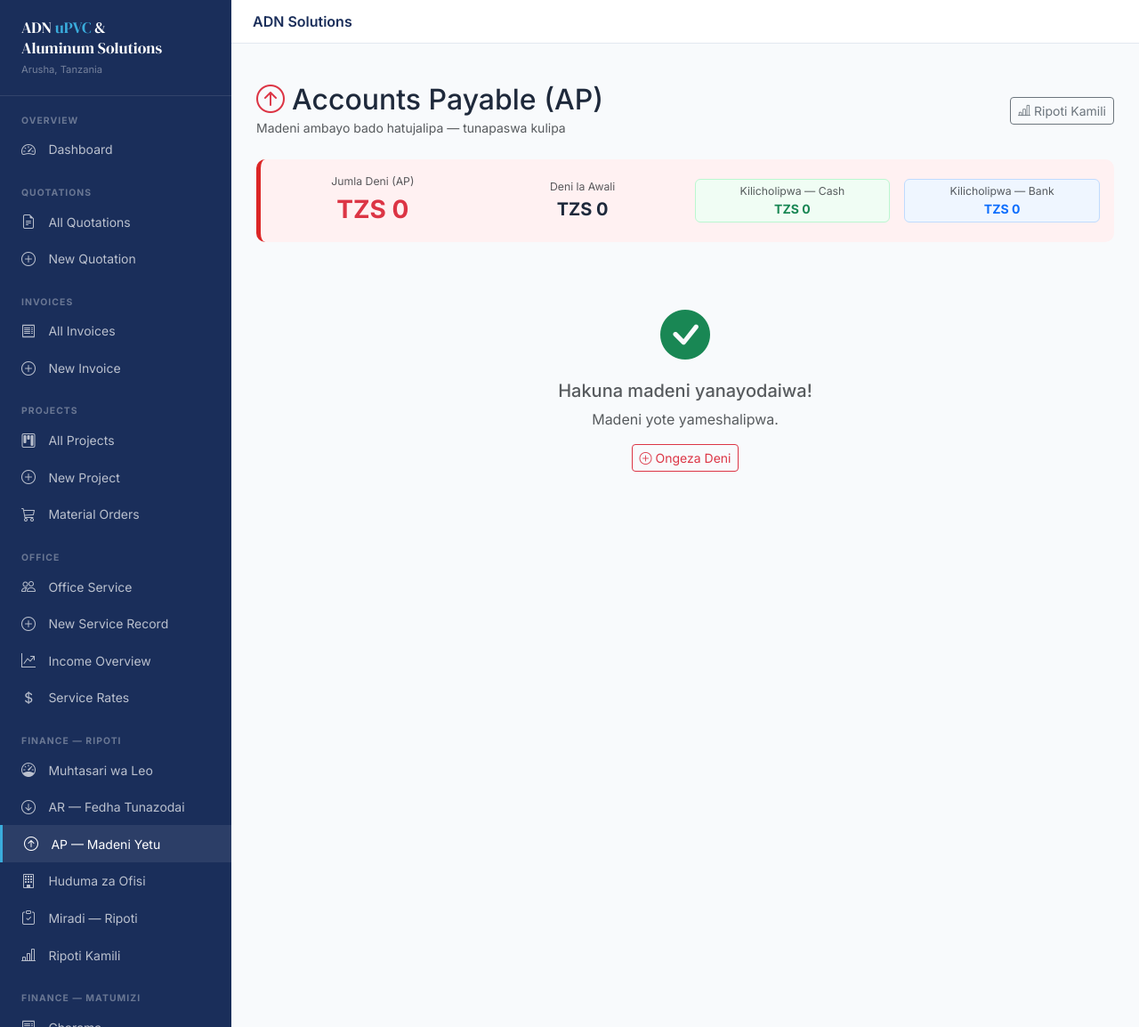
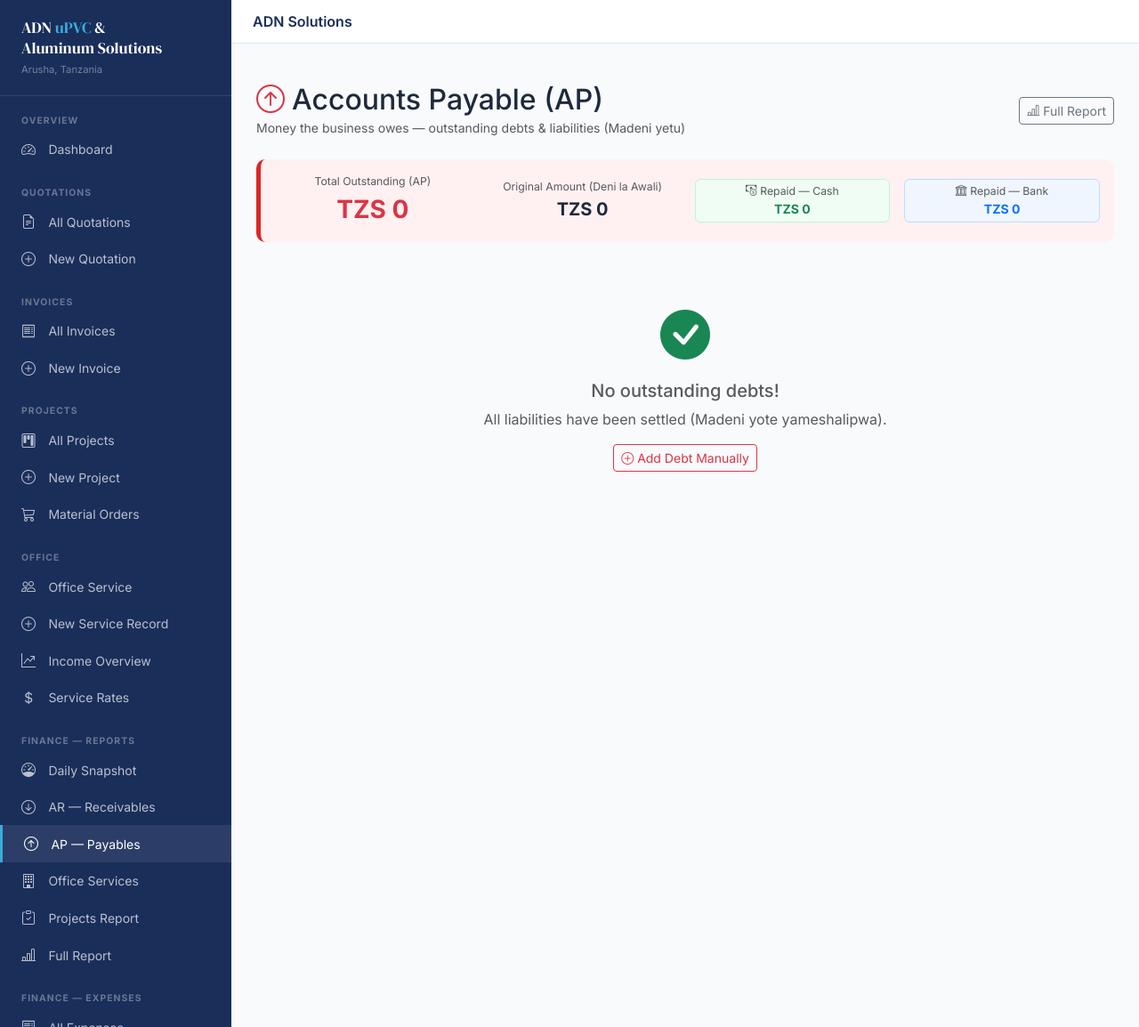
Before and after one commit to Majorsoln/ADN, a Django app: page /finance/ap/ in a window 1280 px wide. Shown: the whole page at 89% size. Run offline with Django 4.2, Linux system fonts and the light colour scheme; data that the repository does not hold is empty.

Commit message:
Fix AP report, add credit expenses, English templates, clean nav
- Add 'credit' payment method to Expense model so expenses on credit
  create a linked Debt record automatically (same pattern as material orders)
- Add Debt.expense FK so expense-sourced debts can be traced back to origin
- Add migration 0003 for the new expense FK on Debt
- Improve compute_ap_report(): show material order and expense context
  (supplier, items count, category, description) alongside each debt row;
  add source_type field ('material_order', 'expense', 'manual') for display
- AP report template: English primary, show source badges (Material Order /
  Credit Expense / Manual), per-row Pay button (direct link to debt_pay)
- All 5 report templates converted to English + short Swahili in parentheses
- Nav: rename sections to English, remove redundant 'Madeni & Deni' list
  link (AP report replaces it); keep 'Add Debt (Manual)' for manual entries

https://claude.ai/code/session_01LM9nk3BYKekW4RMN43N289

```diff
--- a/finance/models.py
+++ b/finance/models.py
@@ -47,6 +47,7 @@ class Expense(models.Model):
         ('bank',   'Bank Transfer'),
         ('mpesa',  'M-Pesa / Mobile Money'),
         ('cheque', 'Cheque'),
+        ('credit', 'On Credit (Debt Created)'),
         ('other',  'Other'),
     ]
 
@@ -145,6 +146,9 @@ class Debt(models.Model):
     material_order = models.ForeignKey('orders.MaterialOrder', on_delete=models.SET_NULL,
                                         null=True, blank=True, related_name='debts',
                                         help_text='Order that created this debt (if any)')
+    expense        = models.ForeignKey('Expense', on_delete=models.SET_NULL,
+                                        null=True, blank=True, related_name='debts',
+                                        help_text='Expense recorded on credit that created this debt')
 
     created_at = models.DateTimeField(auto_now_add=True)
     updated_at = models.DateTimeField(auto_now=True)
--- a/finance/views.py
+++ b/finance/views.py
@@ -243,6 +243,22 @@ def expense_add_view(request):
         form = ExpenseForm(request.POST)
         if form.is_valid():
             expense = form.save()
+            # Auto-create a Debt when expense is recorded on credit
+            if expense.payment_method == 'credit':
+                Debt.objects.get_or_create(
+                    expense=expense,
+                    defaults={
+                        'creditor_name': expense.paid_to or 'Unknown Creditor',
+                        'debt_type':     'other',
+                        'amount':        expense.amount,
+                        'date_incurred': expense.date,
+                        'description':   (
+                            f"{expense.category.name} on credit"
+                            + (f" — {expense.description}" if expense.description else "")
+                        ),
+                        'project': expense.project,
+                    },
+                )
             # Log a ProjectEvent if linked to a project
             if expense.project_id:
                 method_label = dict(expense.PAYMENT_CHOICES).get(expense.payment_method, expense.payment_method)
@@ -293,6 +309,26 @@ def expense_edit_view(request, pk):
         form = ExpenseForm(request.POST, instance=expense)
         if form.is_valid():
             expense = form.save()
+            # Sync linked Debt if expense is on credit
+            if expense.payment_method == 'credit':
+                debt, created = Debt.objects.get_or_create(
+                    expense=expense,
+                    defaults={
+                        'creditor_name': expense.paid_to or 'Unknown Creditor',
+                        'debt_type':     'other',
+                        'amount':        expense.amount,
+                        'date_incurred': expense.date,
+                        'description':   (
+                            f"{expense.category.name} on credit"
+                            + (f" — {expense.description}" if expense.description else "")
+                        ),
+                        'project': expense.project,
+                    },
+                )
+                if not created and debt.amount != expense.amount:
+                    debt.amount = expense.amount
+                    debt.creditor_name = expense.paid_to or debt.creditor_name
+                    debt.save(update_fields=['amount', 'creditor_name'])
             # Log a ProjectEvent if linked to a project (before or after edit)
             target_project = expense.project or back_project
             if target_project:
--- a/templates/base.html
+++ b/templates/base.html
@@ -245,38 +245,35 @@
       <i class="bi bi-currency-dollar"></i> Service Rates
     </a>
 
-    <div class="nav-section mt-2">Finance — Ripoti</div>
+    <div class="nav-section mt-2">Finance — Reports</div>
     <a href="{% url 'finance:snapshot' %}" class="nav-link {% if request.path == '/finance/' %}active{% endif %}">
-      <i class="bi bi-speedometer"></i> Muhtasari wa Leo
+      <i class="bi bi-speedometer"></i> Daily Snapshot
     </a>
     <a href="{% url 'finance:ar_report' %}" class="nav-link {% if 'finance/ar' in request.path %}active{% endif %}">
-      <i class="bi bi-arrow-down-circle"></i> AR — Fedha Tunazodai
+      <i class="bi bi-arrow-down-circle"></i> AR — Receivables
     </a>
     <a href="{% url 'finance:ap_report' %}" class="nav-link {% if 'finance/ap' in request.path %}active{% endif %}">
-      <i class="bi bi-arrow-up-circle"></i> AP — Madeni Yetu
+      <i class="bi bi-arrow-up-circle"></i> AP — Payables
     </a>
     <a href="{% url 'finance:office_report' %}" class="nav-link {% if 'finance/office' in request.path %}active{% endif %}">
-      <i class="bi bi-building"></i> Huduma za Ofisi
+      <i class="bi bi-building"></i> Office Services
     </a>
     <a href="{% url 'finance:projects_report' %}" class="nav-link {% if 'finance/projects' in request.path %}active{% endif %}">
-      <i class="bi bi-clipboard-check"></i> Miradi — Ripoti
+      <i class="bi bi-clipboard-check"></i> Projects Report
     </a>
     <a href="{% url 'finance:full_report' %}" class="nav-link {% if 'finance/full' in request.path %}active{% endif %}">
-      <i class="bi bi-bar-chart-line"></i> Ripoti Kamili
+      <i class="bi bi-bar-chart-line"></i> Full Report
     </a>
 
-    <div class="nav-section mt-2">Finance — Matumizi</div>
+    <div class="nav-section mt-2">Finance — Expenses</div>
     <a href="{% url 'finance:expense_list' %}" class="nav-link {% if 'finance/expense' in request.path %}active{% endif %}">
-      <i class="bi bi-receipt-cutoff"></i> Gharama
+      <i class="bi bi-receipt-cutoff"></i> All Expenses
     </a>
     <a href="{% url 'finance:expense_add' %}" class="nav-link">
-      <i class="bi bi-plus-circle"></i> Ongeza Gharama
+      <i class="bi bi-plus-circle"></i> Add Expense
     </a>
-    <a href="{% url 'finance:debt_list' %}" class="nav-link {% if 'finance/debt' in request.path %}active{% endif %}">
-      <i class="bi bi-exclamation-triangle"></i> Madeni &amp; Deni
-    </a>
-    <a href="{% url 'finance:debt_add' %}" class="nav-link">
-      <i class="bi bi-plus-circle"></i> Ongeza Deni
+    <a href="{% url 'finance:debt_add' %}" class="nav-link {% if request.resolver_match.url_name == 'debt_add' %}active{% endif %}">
+      <i class="bi bi-plus-circle"></i> Add Debt (Manual)
     </a>
   </div>
 
--- a/templates/finance/ap_report.html
+++ b/templates/finance/ap_report.html
@@ -1,14 +1,14 @@
 {% extends "base.html" %}
-{% block title %}AP — Madeni Yetu{% endblock %}
+{% block title %}Accounts Payable (AP){% endblock %}
 
 {% block content %}
 <div class="d-flex align-items-center justify-content-between mb-4 flex-wrap gap-2">
   <div>
     <h2 class="mb-0"><i class="bi bi-arrow-up-circle text-danger me-2"></i>Accounts Payable (AP)</h2>
-    <small class="text-muted">Madeni ambayo bado hatujalipa — tunapaswa kulipa</small>
+    <small class="text-muted">Money the business owes — outstanding debts &amp; liabilities (Madeni yetu)</small>
   </div>
   <a href="{% url 'finance:full_report' %}" class="btn btn-outline-secondary btn-sm">
-    <i class="bi bi-bar-chart-line me-1"></i>Ripoti Kamili
+    <i class="bi bi-bar-chart-line me-1"></i>Full Report
   </a>
 </div>
 
@@ -16,22 +16,22 @@
 <div class="alert border-0 mb-4 py-3" style="background:#fff1f2;border-left:5px solid #dc2626!important;">
   <div class="row g-3 align-items-center text-center">
     <div class="col-sm-3">
-      <div class="small text-muted">Jumla Deni (AP)</div>
+      <div class="small text-muted">Total Outstanding (AP)</div>
       <div class="fs-3 fw-bold text-danger">TZS {{ data.total_outstanding|floatformat:0 }}</div>
     </div>
     <div class="col-sm-3">
-      <div class="small text-muted">Deni la Awali</div>
+      <div class="small text-muted">Original Amount (Deni la Awali)</div>
       <div class="fs-5 fw-bold">TZS {{ data.total_original|floatformat:0 }}</div>
     </div>
     <div class="col-sm-3">
       <div class="p-1 rounded" style="background:#f0fdf4;border:1px solid #bbf7d0;">
-        <div class="small text-muted">Kilicholipwa — Cash</div>
+        <div class="small text-muted"><i class="bi bi-cash-coin me-1"></i>Repaid — Cash</div>
         <div class="fw-bold text-success">TZS {{ data.repaid_cash|floatformat:0 }}</div>
       </div>
     </div>
     <div class="col-sm-3">
       <div class="p-1 rounded" style="background:#eff6ff;border:1px solid #bfdbfe;">
-        <div class="small text-muted">Kilicholipwa — Bank</div>
+        <div class="small text-muted"><i class="bi bi-bank me-1"></i>Repaid — Bank</div>
         <div class="fw-bold text-primary">TZS {{ data.repaid_bank|floatformat:0 }}</div>
       </div>
     </div>
@@ -46,7 +46,7 @@
     <span>
       <i class="bi bi-exclamation-triangle me-2 text-danger"></i>{{ section.label }}
     </span>
-    <span class="text-danger fw-bold">Baki: TZS {{ section.total_outstanding|floatformat:0 }}</span>
+    <span class="text-danger fw-bold">Balance: TZS {{ section.total_outstanding|floatformat:0 }}</span>
   </div>
 
   {# Method summary for this type #}
@@ -54,25 +54,25 @@
     <div class="row g-2 text-center">
       <div class="col-sm-3">
         <div class="p-2 rounded" style="background:#f8fafc;border:1px solid #e2e8f0;">
-          <div class="small text-muted">Deni la Awali</div>
+          <div class="small text-muted">Original (Deni la Awali)</div>
           <div class="fw-bold">TZS {{ section.total_original|floatformat:0 }}</div>
         </div>
       </div>
       <div class="col-sm-3">
         <div class="p-2 rounded" style="background:#f0fdf4;border:1px solid #bbf7d0;">
-          <div class="small text-muted"><i class="bi bi-cash-coin me-1"></i>Lipa kwa Cash</div>
+          <div class="small text-muted"><i class="bi bi-cash-coin me-1"></i>Repaid via Cash</div>
           <div class="fw-bold text-success">TZS {{ section.repaid_cash|floatformat:0 }}</div>
         </div>
       </div>
       <div class="col-sm-3">
         <div class="p-2 rounded" style="background:#eff6ff;border:1px solid #bfdbfe;">
-          <div class="small text-muted"><i class="bi bi-bank me-1"></i>Lipa kwa Bank</div>
+          <div class="small text-muted"><i class="bi bi-bank me-1"></i>Repaid via Bank</div>
           <div class="fw-bold text-primary">TZS {{ section.repaid_bank|floatformat:0 }}</div>
         </div>
       </div>
       <div class="col-sm-3">
         <div class="p-2 rounded" style="background:#fff1f2;border:1px solid #fecaca;">
-          <div class="small text-muted">Bado Inabaki</div>
+          <div class="small text-muted">Still Owed (Baki)</div>
           <div class="fw-bold text-danger">TZS {{ section.total_outstanding|floatformat:0 }}</div>
         </div>
       </div>
@@ -84,14 +84,14 @@
       <table class="table table-sm table-hover mb-0">
         <thead class="table-light">
           <tr>
-            <th>Deni (Creditor)</th>
-            <th>Maelezo</th>
-            <th>Tarehe / Mwisho</th>
-            <th class="text-end">Deni la Awali</th>
-            <th class="text-end text-success">Lipa Cash</th>
-            <th class="text-end text-primary">Lipa Bank</th>
-            <th class="text-end text-danger">Baki</th>
-            <th>Hali</th>
+            <th>Creditor / Source</th>
+            <th>Details</th>
+            <th>Date / Due</th>
+            <th class="text-end">Original</th>
+            <th class="text-end text-success">Cash Paid</th>
+            <th class="text-end text-primary">Bank Paid</th>
+            <th class="text-end text-danger">Balance</th>
+            <th>Action</th>
           </tr>
         </thead>
         <tbody>
@@ -100,13 +100,51 @@
             <td>
               <div class="fw-semibold">{{ r.creditor_name }}</div>
               {% if r.creditor_phone %}<div class="small text-muted">{{ r.creditor_phone }}</div>{% endif %}
+              {# Source badges #}
+              {% if r.source_type == 'material_order' %}
+                <span class="badge bg-info text-dark" style="font-size:.65rem;">
+                  <i class="bi bi-cart3 me-1"></i>Material Order
+                </span>
+              {% elif r.source_type == 'expense' %}
+                <span class="badge bg-warning text-dark" style="font-size:.65rem;">
+                  <i class="bi bi-receipt-cutoff me-1"></i>Credit Expense
+                </span>
+              {% else %}
+                <span class="badge bg-secondary" style="font-size:.65rem;">
+                  <i class="bi bi-pencil me-1"></i>Manual
+                </span>
+              {% endif %}
+              {# Project link #}
               {% if r.project_name %}
-              <a href="{% url 'projects:detail' r.project_pk %}" class="badge bg-primary text-white text-decoration-none" style="font-size:.65rem;">
+              <br><a href="{% url 'projects:detail' r.project_pk %}" class="badge bg-primary text-white text-decoration-none" style="font-size:.65rem;">
                 <i class="bi bi-tools me-1"></i>{{ r.project_name|truncatechars:20 }}
               </a>
               {% endif %}
             </td>
-            <td class="small text-muted">{{ r.description|truncatechars:40 }}</td>
+            <td class="small">
+              {# Show order context if this came from a material order #}
+              {% if r.order_ctx %}
+                <div class="text-muted">
+                  <i class="bi bi-cart3 me-1"></i>
+                  <strong>{{ r.order_ctx.supplier }}</strong>
+                  — {{ r.order_ctx.items_count }} item(s)
+                </div>
+                <div class="text-muted">Status: {{ r.order_ctx.status }}</div>
+              {% elif r.expense_ctx %}
+                <div class="text-muted">
+                  <i class="bi bi-tag me-1"></i>
+                  <strong>{{ r.expense_ctx.category }}</strong>
+                </div>
+                {% if r.expense_ctx.description %}
+                <div class="text-muted">{{ r.expense_ctx.description|truncatechars:35 }}</div>
+                {% endif %}
+                {% if r.expense_ctx.paid_to %}
+                <div class="text-muted">To: {{ r.expense_ctx.paid_to }}</div>
+                {% endif %}
+              {% else %}
+                <span class="text-muted">{{ r.description|truncatechars:40 }}</span>
+              {% endif %}
+            </td>
             <td class="small">
               <div class="text-muted">{{ r.date_incurred }}</div>
               {% if r.due_date %}
@@ -120,9 +158,16 @@
             <td class="text-end text-primary fw-semibold">{{ r.repaid_bank|floatformat:0 }}</td>
             <td class="text-end fw-bold text-danger">{{ r.balance|floatformat:0 }}</td>
             <td>
-              {% if r.is_overdue %}<span class="badge bg-danger">Imechelewa</span>
+              {% if r.is_overdue %}
+                <span class="badge bg-danger">Overdue</span>
+                <br>
+                <a href="{% url 'finance:debt_pay' r.pk %}" class="badge bg-outline-danger text-danger border border-danger text-decoration-none mt-1" style="font-size:.7rem;">
+                  <i class="bi bi-cash me-1"></i>Pay
+                </a>
               {% else %}
-                <a href="{% url 'finance:debt_pay' r.pk %}" class="badge bg-warning text-dark text-decoration-none">Lipa</a>
+                <a href="{% url 'finance:debt_pay' r.pk %}" class="btn btn-sm btn-outline-success py-0 px-2" style="font-size:.75rem;">
+                  <i class="bi bi-cash me-1"></i>Pay (Lipa)
+                </a>
               {% endif %}
             </td>
           </tr>
@@ -130,7 +175,7 @@
         </tbody>
         <tfoot class="table-light fw-bold">
           <tr>
-            <td colspan="3">JUMLA — {{ section.label }}</td>
+            <td colspan="3">TOTAL — {{ section.label }}</td>
             <td class="text-end">TZS {{ section.total_original|floatformat:0 }}</td>
             <td class="text-end text-success">{{ section.repaid_cash|floatformat:0 }}</td>
             <td class="text-end text-primary">{{ section.repaid_bank|floatformat:0 }}</td>
@@ -145,10 +190,10 @@
 {% empty %}
 <div class="text-center text-muted py-5">
   <i class="bi bi-check-circle-fill text-success display-4 d-block mb-3"></i>
-  <h5>Hakuna madeni yanayodaiwa!</h5>
-  <p class="text-muted">Madeni yote yameshalipwa.</p>
+  <h5>No outstanding debts!</h5>
+  <p class="text-muted">All liabilities have been settled (Madeni yote yameshalipwa).</p>
   <a href="{% url 'finance:debt_add' %}" class="btn btn-outline-danger btn-sm">
-    <i class="bi bi-plus-circle me-1"></i>Ongeza Deni
+    <i class="bi bi-plus-circle me-1"></i>Add Debt Manually
   </a>
 </div>
 {% endfor %}
@@ -159,19 +204,19 @@
   <div class="card-body py-3">
     <div class="row g-3 text-center fw-bold">
       <div class="col-sm-3">
-        <div class="small text-muted">JUMLA DENI LA AWALI</div>
+        <div class="small text-muted">TOTAL ORIGINAL DEBT</div>
         <div class="fs-5">TZS {{ data.total_original|floatformat:0 }}</div>
       </div>
       <div class="col-sm-3">
-        <div class="small text-muted">KILICHOLIPWA (Cash)</div>
+        <div class="small text-muted">REPAID (Cash)</div>
         <div class="fs-5 text-success">TZS {{ data.repaid_cash|floatformat:0 }}</div>
       </div>
       <div class="col-sm-3">
-        <div class="small text-muted">KILICHOLIPWA (Bank)</div>
+        <div class="small text-muted">REPAID (Bank)</div>
         <div class="fs-5 text-primary">TZS {{ data.repaid_bank|floatformat:0 }}</div>
       </div>
       <div class="col-sm-3">
-        <div class="small text-muted">JUMLA BAKI (AP)</div>
+        <div class="small text-muted">TOTAL OUTSTANDING (AP)</div>
         <div class="fs-4 text-danger">TZS {{ data.total_outstanding|floatformat:0 }}</div>
       </div>
     </div>
```
Also changed, not shown: finance/engine.py (+39 -2 lines), templates/finance/ar_report.html (+44 -44 lines), templates/finance/full_report.html (+49 -49 lines), templates/finance/office_report.html (+20 -20 lines), templates/finance/projects_report.html (+25 -25 lines), finance/migrations/0003_expense_credit_debt_expense_fk.py (added).
